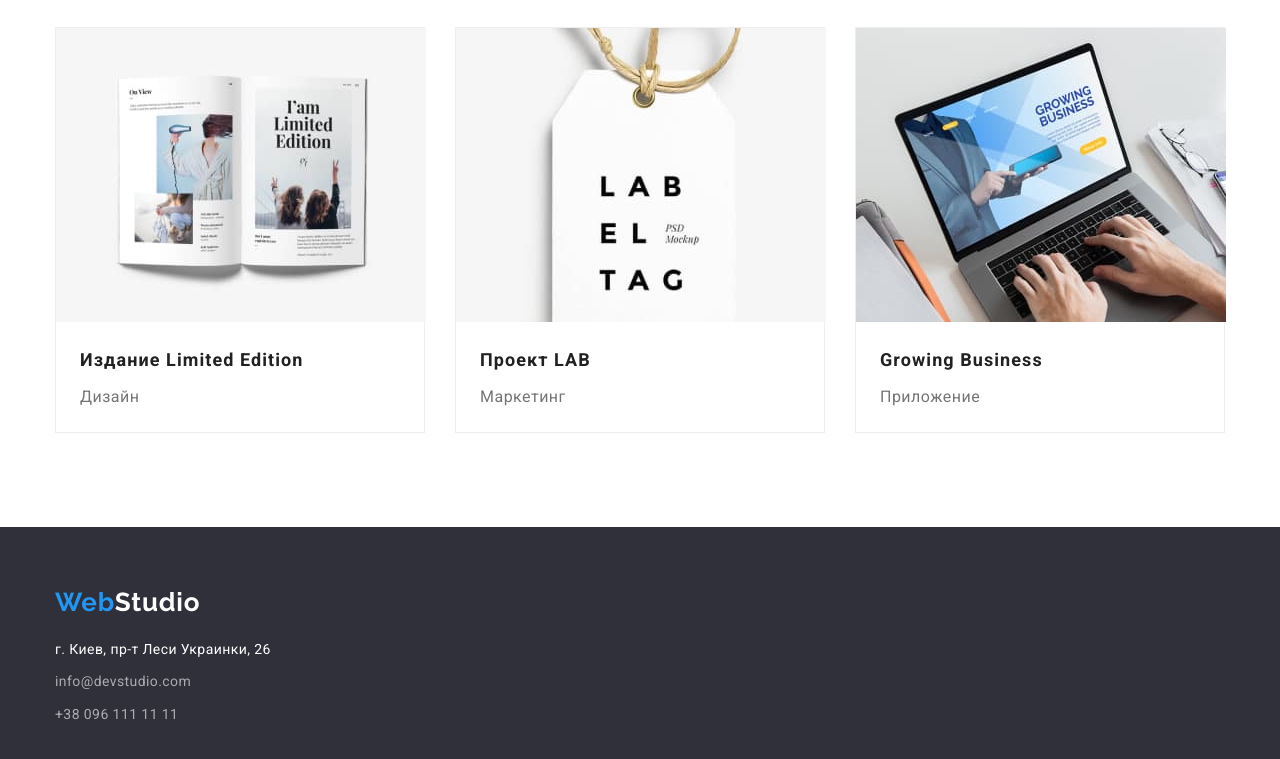
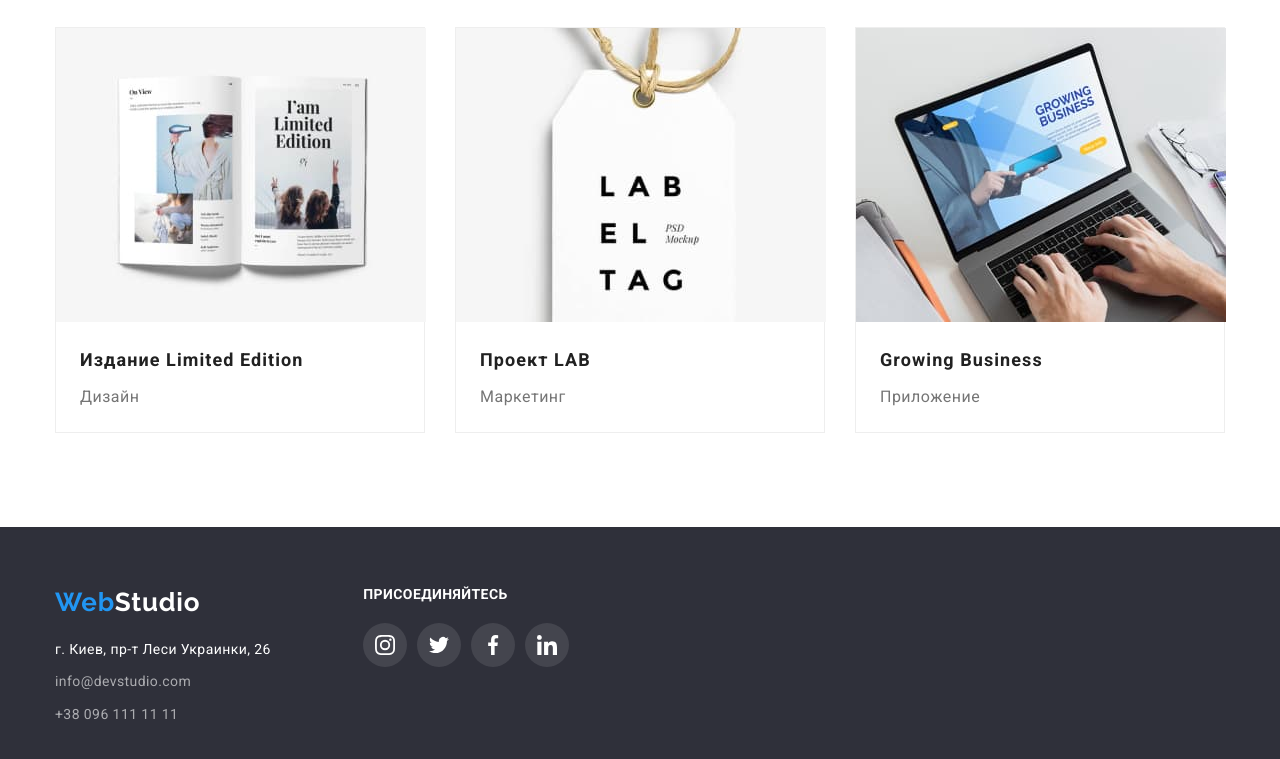
Before and after one commit to TaniaSemeshchuk/goit-markup-hw-04, a plain HTML site: page pages/portfolio.html in a window 1280 px wide. Shown: the part 1114-1873 px from the top of the page. Drawn offline with nearby package versions, Linux system fonts and the light colour scheme.

Commit message:
Добавляє секцію Приєднуйтеся до футера
Добавляє секцію Приєднуйтеся і іконки до футера. Добавляє ефект ховера і фокуса до цих іконок

```diff
--- a/css/styles.css
+++ b/css/styles.css
@@ -187,6 +187,57 @@ footer {
 
 .adr-footer {
   margin-top: 9px;
+}
+
+.footer-box {
+  display: flex;
+}
+
+.join {
+  margin-left: 70px;
+}
+
+.join-subtitle {
+  color: var(--title-accent-color);
+  font-style: normal;
+  font-weight: 700;
+  font-size: 14px;
+  line-height: 1.14;
+  letter-spacing: 0.03em;
+  text-transform: uppercase;
+
+  margin-top: 0;
+  margin-bottom: 20px;
+}
+
+.join-icon-box {
+  display: flex;
+}
+
+.join-icon-link {
+  display: flex;
+  width: 44px;
+  height: 44px;
+  border-radius: 50%;
+  background-color: rgba(255, 255, 255, 0.1);
+
+  align-items: center;
+  justify-content: center;
+}
+
+.join-icon-link:not(:last-child) {
+  margin-right: 10px;
+}
+
+.join-icon-link:hover,
+.join-icon-link:focus {
+  background-color: var(--accent-color);
+}
+
+.join-icon {
+  fill: var(--title-accent-color);
+  width: 20px;
+  height: 20px;
 }
 
 /* Стили для index.html */
--- a/pages/portfolio.html
+++ b/pages/portfolio.html
@@ -176,8 +176,9 @@
 
     <!-- Футер -->
     <footer>
-        <div class="container">
-            <a href="../index.html" class="logo">
+        <div class="container footer-box">
+            <section>
+                <a href="./index.html" class="logo">
                     Web<span class="logo-text-secondary">Studio</span>
                 </a>
 
@@ -193,6 +194,41 @@
                         <a href="tel:+380961111111" class="footer-link">+38 096 111 11 11</a>
                     </li>
                 </ul>
+            </section>
+            <section class="join">
+                <p class="join-subtitle">
+                    присоединяйтесь
+                </p>
+
+                <div class="join-icon-box">
+                    <a href="" class="join-icon-link">
+                        <svg class="join-icon">
+                            <use href="../images/icon.svg#icon-instagram"></use>
+                        </svg>
+                    </a>
+
+                    <a href="" class="join-icon-link">
+                        <svg class="join-icon">
+                            <use href="../images/icon.svg#icon-twitter"></use>
+                        </svg>
+                    </a>
+
+                    <a href="" class="join-icon-link">
+                        <svg class="join-icon">
+                            <use href="../images/icon.svg#icon-facebook"></use>
+                        </svg>
+                    </a>
+
+                    <a href="" class="join-icon-link">
+                        <svg class="join-icon">
+                            <use href="../images/icon.svg#icon-linkedin"></use>
+                        </svg>
+                    </a>
+                </div>
+
+
+
+            </section>
         </div>
     </footer>
 </body>
```
Also changed, not shown: index.html (+37 -1 lines). Lines whose indentation alone changed are shown as unchanged.
